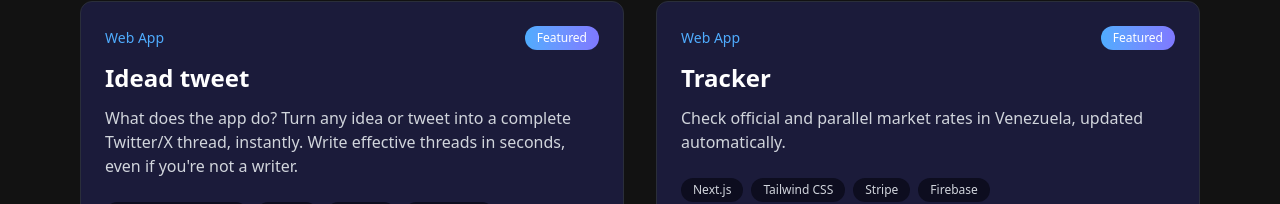
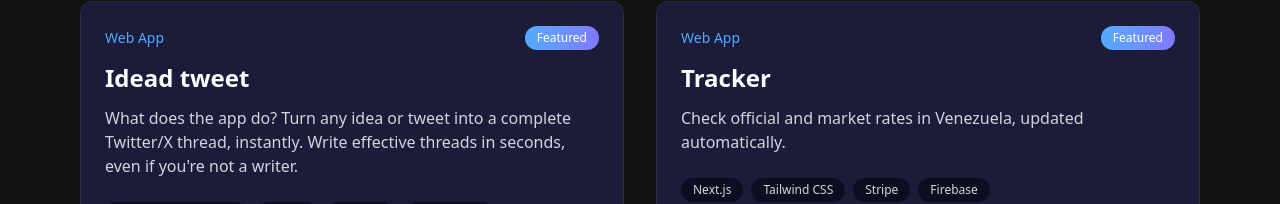
Before and after one commit to Anais77777/portafolio-jesus-bohorquez, a Next.js app: page /projects in a window 1280 px wide. Shown: the part 311-515 px from the top of the page. Built offline with nearby package versions, Linux system fonts and the light colour scheme.

Commit message:
modifique projects

```diff
--- a/src/app/projects/page.tsx
+++ b/src/app/projects/page.tsx
@@ -28,7 +28,7 @@
       category: "Web App",
       title: "Tracker",
       description:
-        "Check official and parallel market rates in Venezuela, updated automatically.",
+        "Check official and market rates in Venezuela, updated automatically.",
       technologies: ["Next.js", "Tailwind CSS", "Stripe", "Firebase"],
       link: "https://monedacambio.bohorquez.dev/",
     },
```
